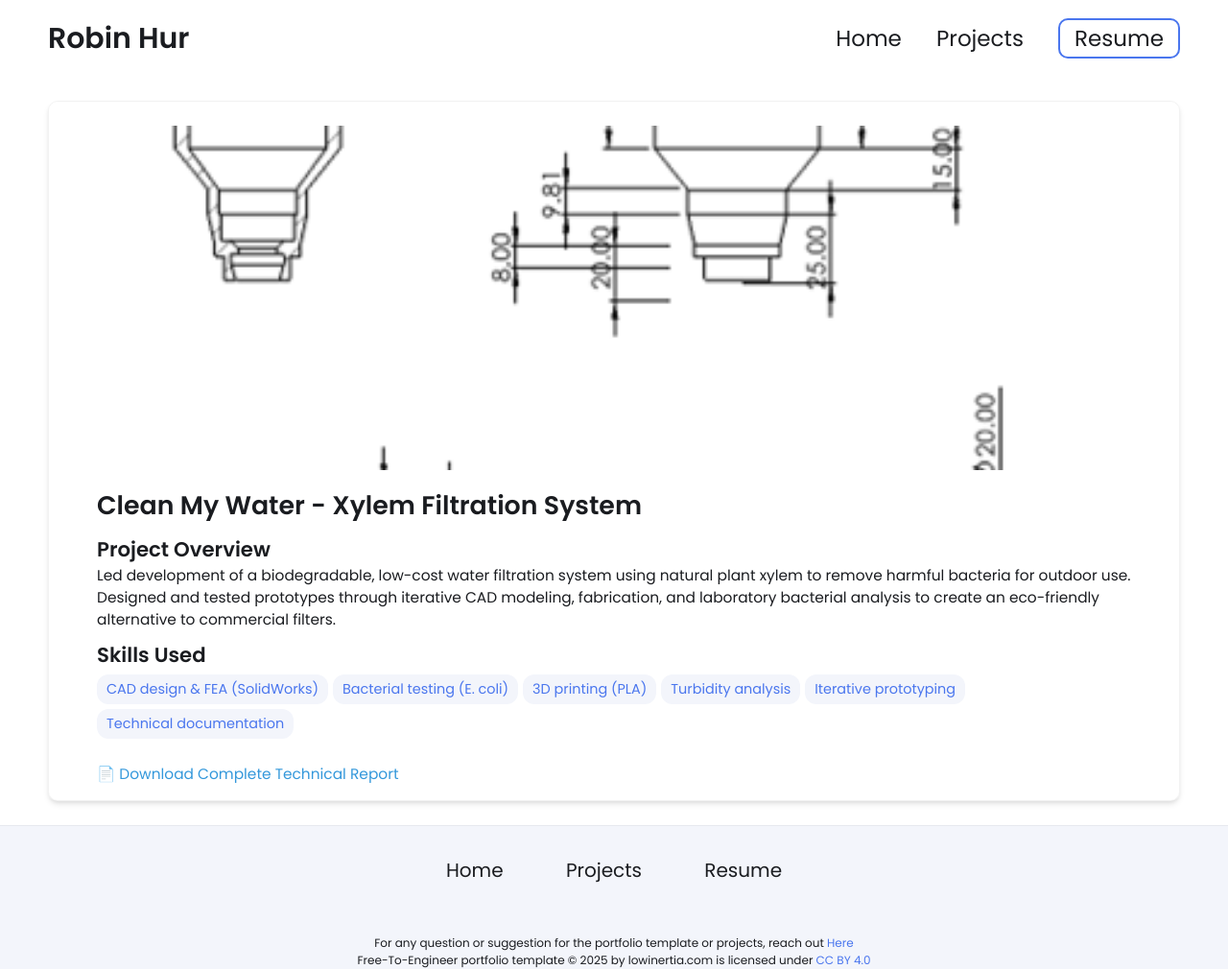
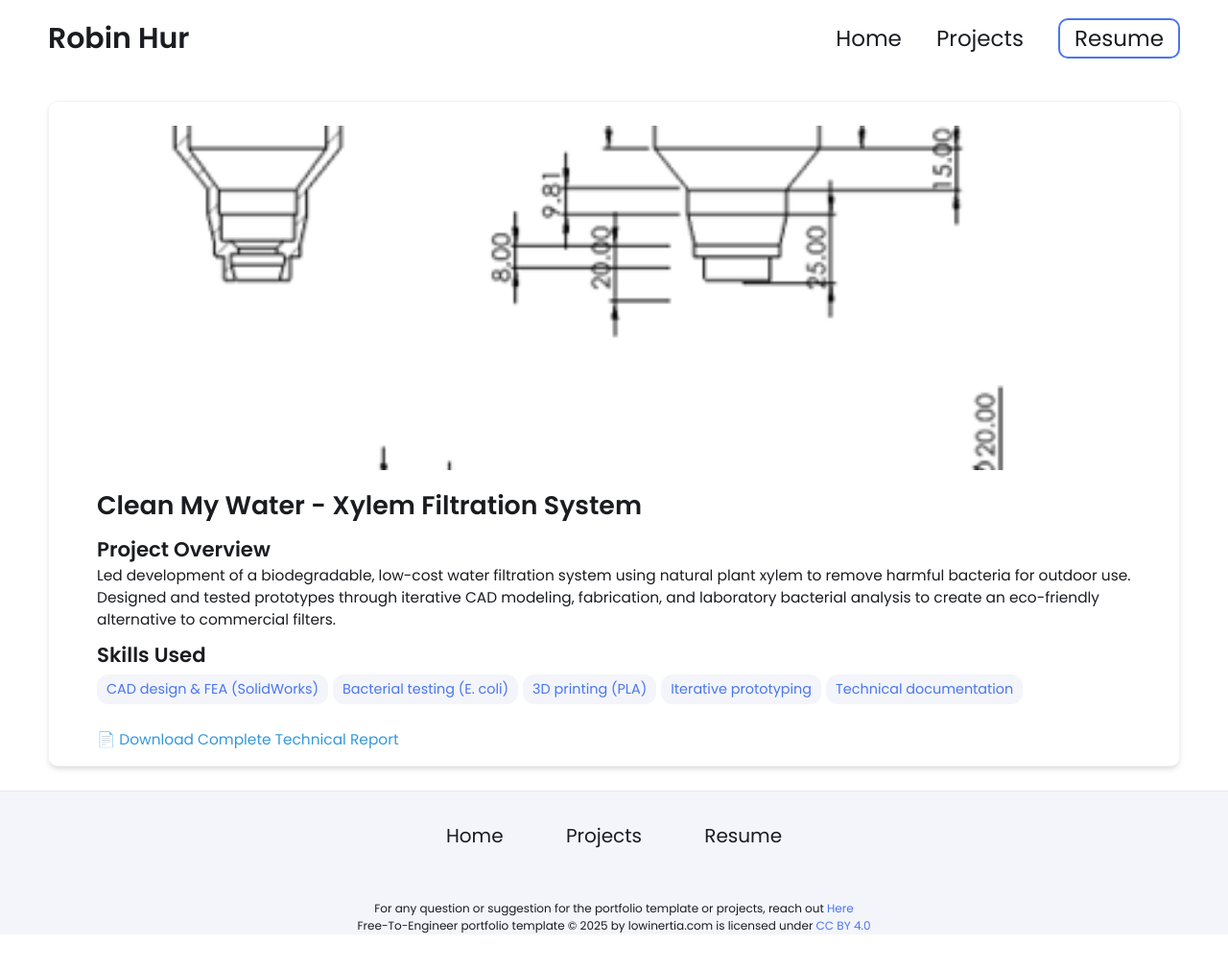
Before and after one commit to RobinKHur/RobinKHur.github.io, a Jekyll site: the page built from _projects/Clean-My-Water/index.md, in a window 1280 px wide. Shown: the whole page at 96% size. Built offline with Jekyll 4.4.1, drawn with Linux system fonts in a browser that asks for light colours; after the commit the page ends 974 px from its top, so only the background shows below that.

Commit message:
Update index.md

```diff
--- a/_projects/Clean-My-Water/index.md
+++ b/_projects/Clean-My-Water/index.md
@@ -6,7 +6,6 @@ skills:
   - CAD design & FEA (SolidWorks)
   - Bacterial testing (E. coli)
   - 3D printing (PLA)
-  - Turbidity analysis
   - Iterative prototyping
   - Technical documentation
 main-image: /water-filter.png
```
